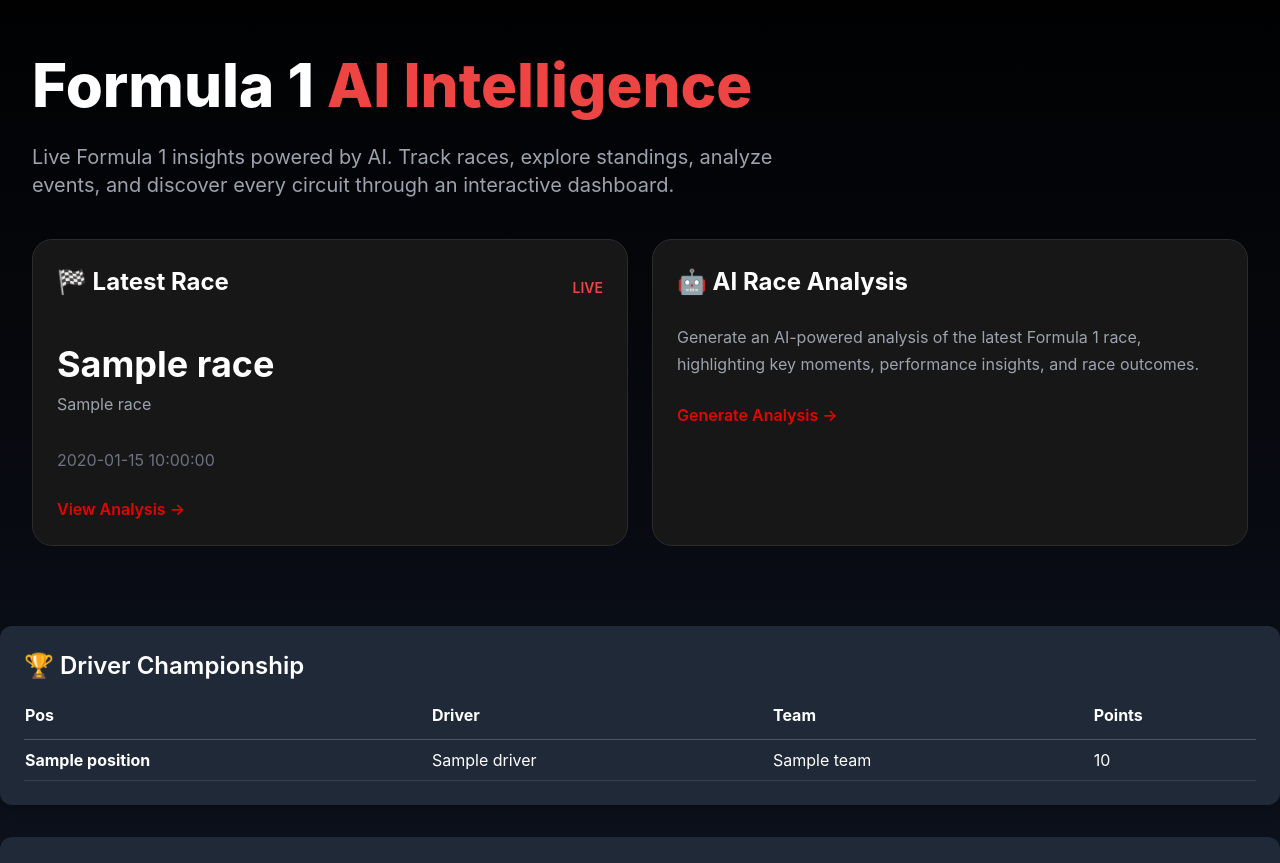
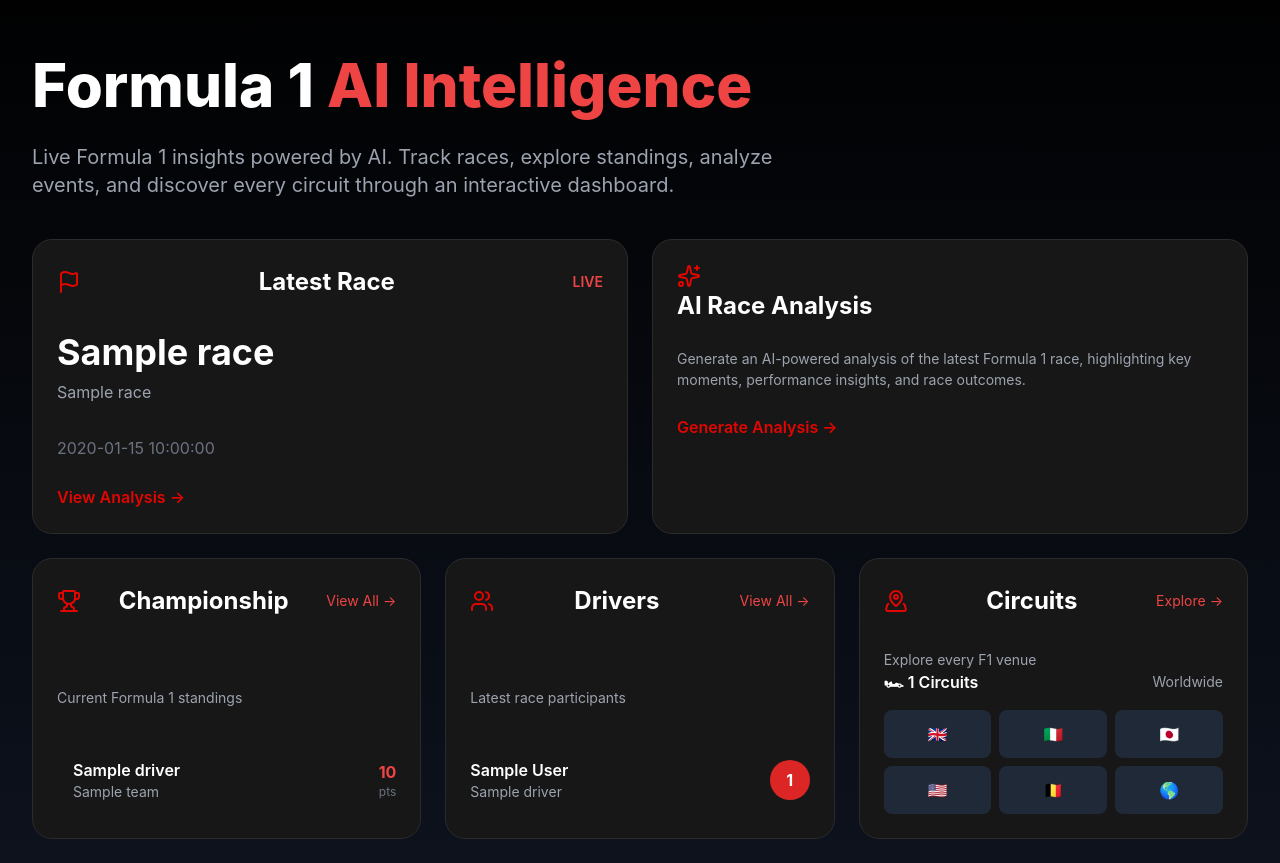
Before and after one commit to PratyushShrestha-web/f1-AI-Summarizer, a Flask app: template templates/index.html in a window 1280 px wide. Shown: the part 65-928 px from the top of the page. Run offline with Flask 3, Linux system fonts and the light colour scheme; the template is opened without the code that fills it: most values are stand-ins (such as "Sample title", 1, 10 or a date in 2020); some libraries are stand-ins or nearby versions.

Commit message:
added bento layout

```diff
--- a/static/css/style.css
+++ b/static/css/style.css
@@ -116,21 +116,17 @@ body{
 }
 
 .card-title{
-
-    font-size:24px;
-
+    font-size:22px;
     font-weight:700;
-
-    margin-bottom:12px;
-
+    margin:0;
+    color:white;
 }
 
 .card-subtitle{
-
+    margin-top:6px;
     color:#9CA3AF;
-
-    line-height:1.7;
-
+    font-size:14px;
+    line-height:1.5;
 }
 
 .card-link{
@@ -152,3 +148,22 @@ body{
     transform:translateX(5px);
 
 }
+
+.card-header{
+    display:flex;
+    align-items:center;
+    gap:12px;
+    margin-bottom:24px;
+}
+
+.card-icon{
+    width:24px;
+    height:24px;
+    color:#E10600;
+}
+
+.card-title{
+    margin:0;
+    font-size:24px;
+    font-weight:700;
+}
--- a/templates/components/ai_summary.html
+++ b/templates/components/ai_summary.html
@@ -1,8 +1,8 @@
 <div class="bento-card large">
+     <i data-lucide="sparkles" class="card-icon"></i>
+      <h2 class="card-title">
 
-    <h2 class="card-title">
-
-        🤖 AI Race Analysis
+         AI Race Analysis
 
     </h2>
 
--- a/templates/components/championship.html
+++ b/templates/components/championship.html
@@ -0,0 +1,64 @@
+<div class="bento-card medium flex flex-col justify-between">
+
+    <div class="flex items-center justify-between mb-6">
+           <i data-lucide="trophy" class="card-icon"></i>
+        <h2 class="card-title">
+             Championship
+        </h2>
+
+        <a href="/standings"
+           class="text-red-500 text-sm hover:underline">
+            View All →
+        </a>
+
+    </div>
+       <h3 class="card-subtitle">Current Formula 1 standings<h3>
+    {% for driver in championship[:3] %}
+
+    <div class="flex items-center justify-between py-3 border-b border-gray-700 last:border-0">
+
+        <div class="flex items-center gap-4">
+
+            <div class="text-2xl">
+
+                {% if driver.position == 1 %}
+                    🥇
+                {% elif driver.position == 2 %}
+                    🥈
+                {% elif driver.position == 3 %}
+                    🥉
+                {% endif %}
+
+            </div>
+
+            <div>
+
+                <p class="font-semibold">
+                    {{ driver.name }}
+                </p>
+
+                <p class="text-sm text-gray-400">
+                    {{ driver.team }}
+                </p>
+
+            </div>
+
+        </div>
+
+        <div class="text-right">
+
+            <p class="font-bold text-red-500">
+                {{ driver.points|int }}
+            </p>
+
+            <p class="text-xs text-gray-500">
+                pts
+            </p>
+
+        </div>
+
+    </div>
+
+    {% endfor %}
+
+</div>
--- a/templates/components/circuits.html
+++ b/templates/components/circuits.html
@@ -0,0 +1,60 @@
+<div class="bento-card medium flex flex-col justify-between">
+
+    <div class="flex items-center justify-between mb-6">
+             <i data-lucide="map-pinned" class="card-icon"></i>
+        <h2 class="card-title">
+             Circuits
+        </h2>
+
+        <a href="/circuits"
+           class="text-red-500 text-sm hover:underline">
+            Explore →
+        </a>
+
+    </div>
+       <h3 class="card-subtitle">Explore every F1 venue<h3>
+    <div class="space-y-4">
+
+        <div class="flex items-center justify-between">
+
+            <span class="font-semibold">
+                🏎 {{ circuits|length }} Circuits
+            </span>
+
+            <span class="text-gray-400 text-sm">
+                Worldwide
+            </span>
+
+        </div>
+
+        <div class="grid grid-cols-3 gap-2 mt-6">
+
+            <div class="bg-gray-800 rounded-lg p-3 text-center">
+                🇬🇧
+            </div>
+
+            <div class="bg-gray-800 rounded-lg p-3 text-center">
+                🇮🇹
+            </div>
+
+            <div class="bg-gray-800 rounded-lg p-3 text-center">
+                🇯🇵
+            </div>
+
+            <div class="bg-gray-800 rounded-lg p-3 text-center">
+                🇺🇸
+            </div>
+
+            <div class="bg-gray-800 rounded-lg p-3 text-center">
+                🇧🇪
+            </div>
+
+            <div class="bg-gray-800 rounded-lg p-3 text-center">
+                🌎
+            </div>
+
+        </div>
+
+    </div>
+
+</div>
--- a/templates/components/drivers.html
+++ b/templates/components/drivers.html
@@ -0,0 +1,48 @@
+<div class="bento-card medium flex flex-col justify-between">
+
+    <div class="flex items-center justify-between mb-6">
+<i data-lucide="users" class="card-icon"></i>
+        <h2 class="card-title">
+             Drivers
+        </h2>
+
+        <a href="/drivers"
+           class="text-red-500 text-sm hover:underline">
+            View All →
+        </a>
+
+    </div>
+    <h3 class="card-subtitle">Latest race participants<h3>
+    {% for driver in drivers[:3] %}
+
+    <div class="flex items-center justify-between py-3 border-b border-gray-700 last:border-0">
+
+        <div>
+
+            <p class="font-semibold">
+                {{ driver.full_name }}
+            </p>
+
+            <p class="text-sm text-gray-400">
+                {{ driver.team_name }}
+            </p>
+
+        </div>
+
+        <div class="text-right">
+
+            <span class="inline-flex items-center justify-center
+                         w-10 h-10 rounded-full
+                         bg-red-600 font-bold">
+
+                {{ driver.driver_number }}
+
+            </span>
+
+        </div>
+
+    </div>
+
+    {% endfor %}
+
+</div>
--- a/templates/components/latest_race.html
+++ b/templates/components/latest_race.html
@@ -1,9 +1,9 @@
 <div class="bento-card large">
 
     <div class="flex items-center justify-between">
-
+           <i data-lucide="flag" class="card-icon"></i>
         <h2 class="card-title">
-            🏁 Latest Race
+             Latest Race
         </h2>
 
         <span class="text-red-500 text-sm font-semibold">
--- a/templates/index.html
+++ b/templates/index.html
@@ -1,6 +1,7 @@
 <!DOCTYPE html>
 <html lang="en">
 <head>
+    <script src="https://unpkg.com/lucide@latest"></script>
     <link
      rel="stylesheet"
      href="https://unpkg.com/leaflet/dist/leaflet.css"
@@ -27,95 +28,13 @@
 
         {% include "components/ai_summary.html" %}
 
-    </div>
+  {%include "components/championship.html" %}
 
-</div>
+  {% include "components/drivers.html" %}
+
+  {% include "components/circuits.html" %}
 
     </div>
-    <div class="bg-gray-800 rounded-xl p-6 shadow-lg mt-8">
-
-    <h2 class="text-2xl font-semibold mb-5">
-        🏆 Driver Championship
-    </h2>
-
-    <table class="w-full">
-
-        <thead>
-
-            <tr class="text-left border-b border-gray-600">
-                <th class="pb-3">Pos</th>
-                <th class="pb-3">Driver</th>
-                <th class="pb-3">Team</th>
-                <th class="pb-3">Points</th>
-            </tr>
-
-        </thead>
-
-        <tbody>
-
-        {% for driver in championship %}
-
-            {% if driver.position == 1 %}
-
-            <tr class="border-b border-gray-700 border-l-4 border-yellow-400">
-
-            {% elif driver.position == 2 %}
-
-            <tr class="border-b border-gray-700 border-l-4 border-gray-300">
-
-            {% elif driver.position == 3 %}
-
-            <tr class="border-b border-gray-700 border-l-4 border-orange-500">
-
-            {% else %}
-
-            <tr class="border-b border-gray-700">
-
-            {% endif %}
-
-                <td class="py-2 font-bold">
-
-                    {% if driver.position == 1 %}
-
-                        🥇
-
-                    {% elif driver.position == 2 %}
-
-                        🥈
-
-                    {% elif driver.position == 3 %}
-
-                        🥉
-
-                    {% else %}
-
-                        {{ driver.position }}
-
-                    {% endif %}
-
-                </td>
-
-                <td class="py-2">
-                    {{ driver.name }}
-                </td>
-
-                <td class="py-2">
-                    {{ driver.team }}
-                </td>
-
-                <td class="py-2">
-                    {{ driver.points|int }}
-                </td>
-
-            </tr>
-
-        {% endfor %}
-
-        </tbody>
-
-    </table>
-
-</div>
 
 <div class="bg-gray-800 rounded-xl p-6 shadow-lg mt-8">
 
@@ -371,53 +290,9 @@
     </table>
 
 </div>
-      <div class="bg-gray-800 rounded-xl p-6 shadow-lg mt-8">
 
-    <h2 class="text-2xl font-semibold mb-5">
-         Drivers
-    </h2>
 
-    <table class="w-full">
 
-        <thead>
-
-           <tr class="text-left border-b border-gray-600">
-
-                <th class="pb-3">No.</th>
-                <th class="pb-3">Driver</th>
-                <th class="pb-3">Team</th>
-
-            </tr>
-
-        </thead>
-
-        <tbody>
-
-            {% for driver in drivers %}
-
-            <tr class="border-b border-gray-700">
-
-                <td class="py-2">
-                    {{ driver.driver_number }}
-                </td>
-
-                <td class="py-2">
-                    {{ driver.full_name }}
-                </td>
-
-                <td class="py-2">
-                    {{ driver.team_name }}
-                </td>
-
-            </tr>
-
-            {% endfor %}
-
-        </tbody>
-
-    </table>
-
-</div>
 
  <div class="bg-gray-800 rounded-xl p-6 shadow-lg mt-8">
 
@@ -536,5 +411,8 @@ map.fitBounds(bounds, {
 console.log(circuits);
 
 </script>
+<script>
+    lucide.createIcons();
+</script>
 </body>
 </html>
```
